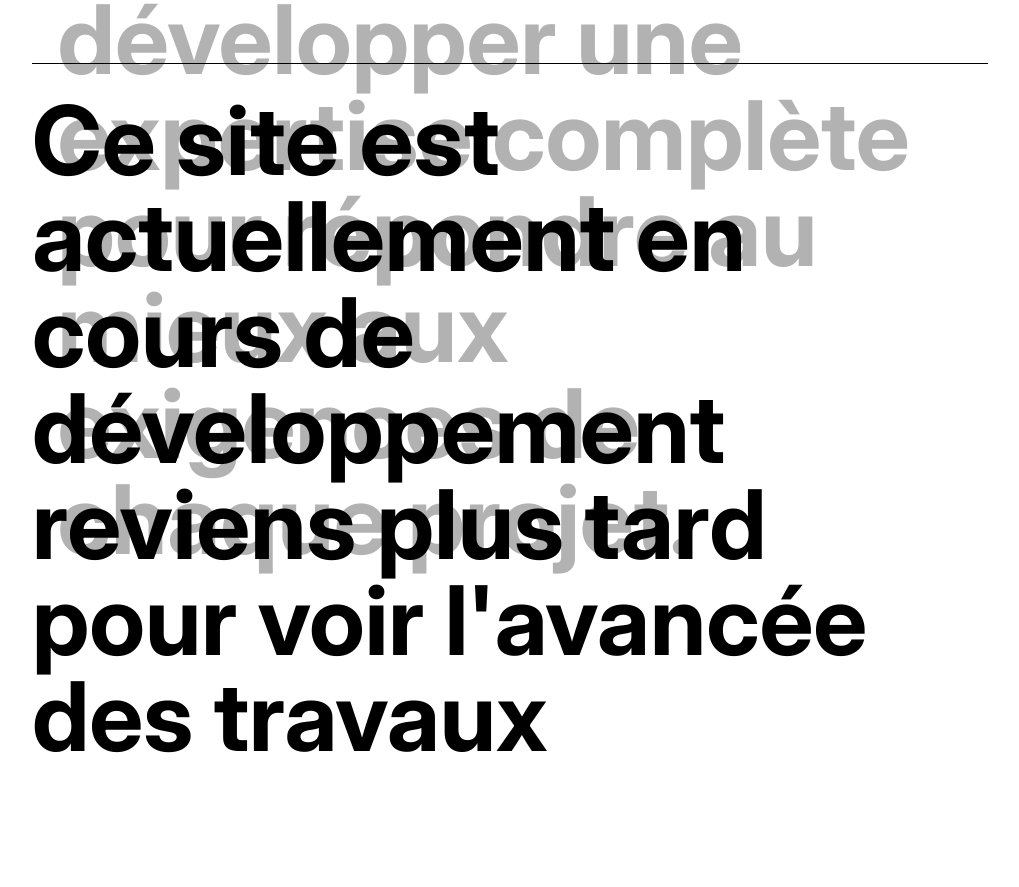
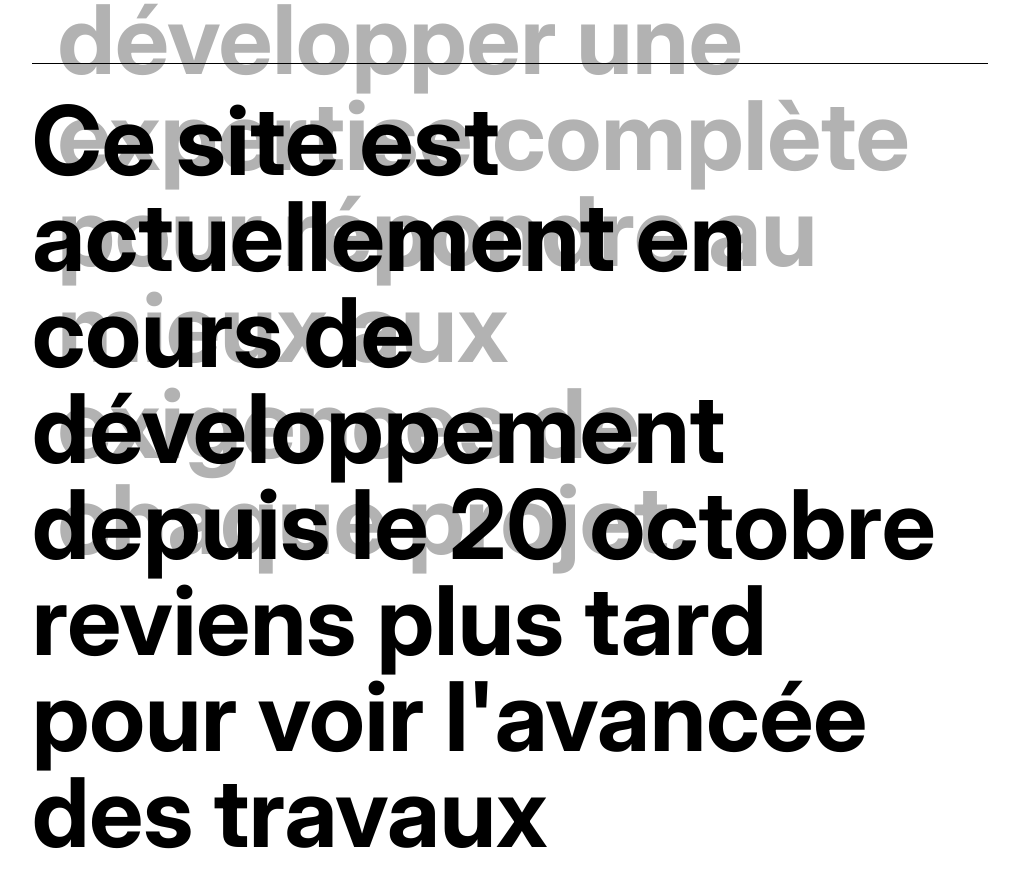
Before and after one commit to Matsuel/portfolio, a Next.js app: page / in a window 1280 px wide. Shown: the part 1837-2724 px from the top of the page, without its empty margins (130-1149 px from the left). Built offline with nearby package versions, Linux system fonts and the light colour scheme.

Commit message:
Component Building -> Add building component

```diff
--- a/src/components/Building.tsx
+++ b/src/components/Building.tsx
@@ -5,7 +5,7 @@ const Building = () => {
     <div className='w-[83%] h-auto flex flex-col gap-7 items-center'>
         <div className='w-full h-[1px] bg-text'></div>
         <h3 className='text-8xl font-bold text-text'>
-            Ce site est actuellement en cours de développement reviens plus tard pour voir l'avancée des travaux
+            Ce site est actuellement en cours de développement depuis le 20 octobre reviens plus tard pour voir l'avancée des travaux
         </h3>
 
     </div>
```
